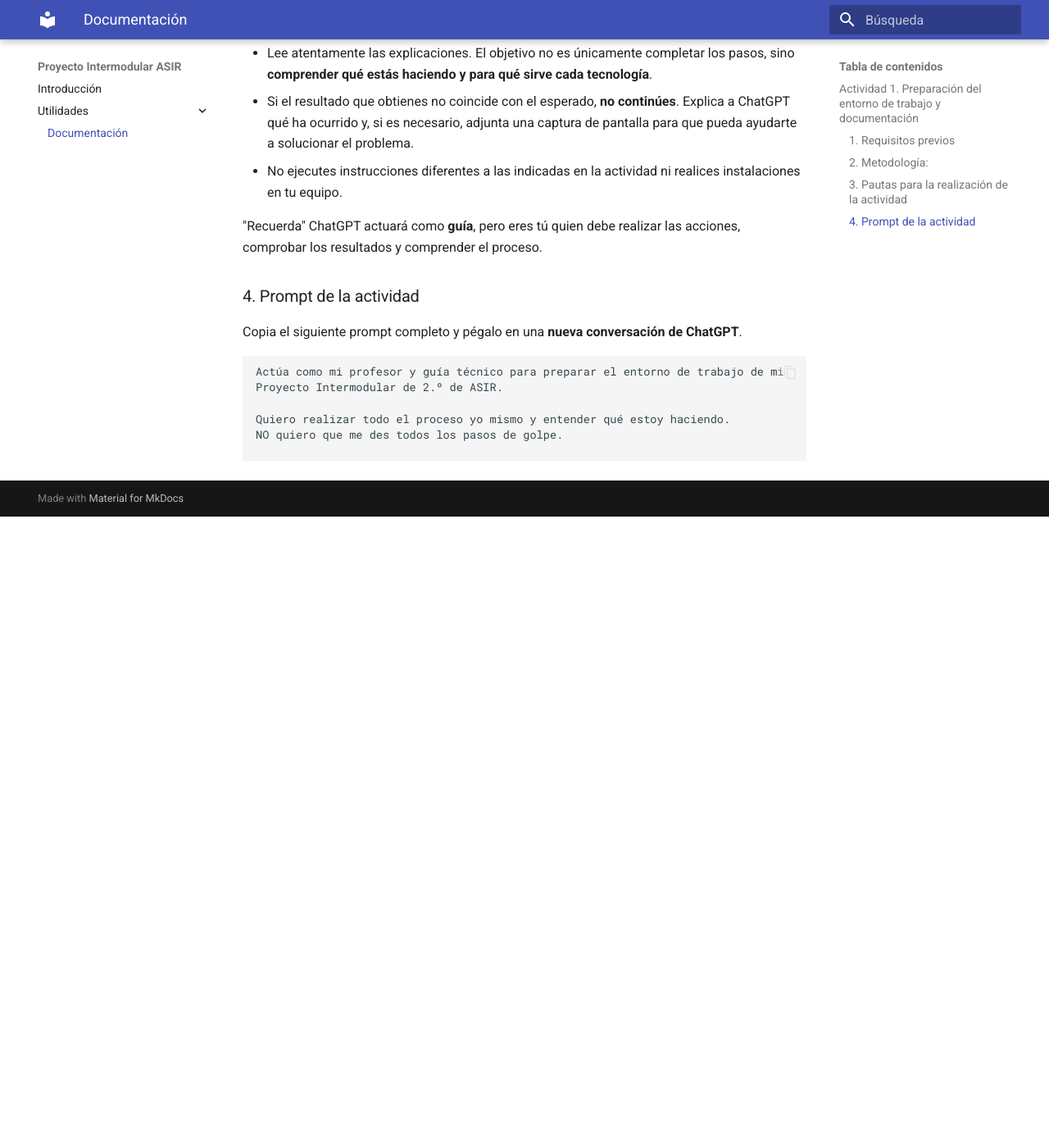
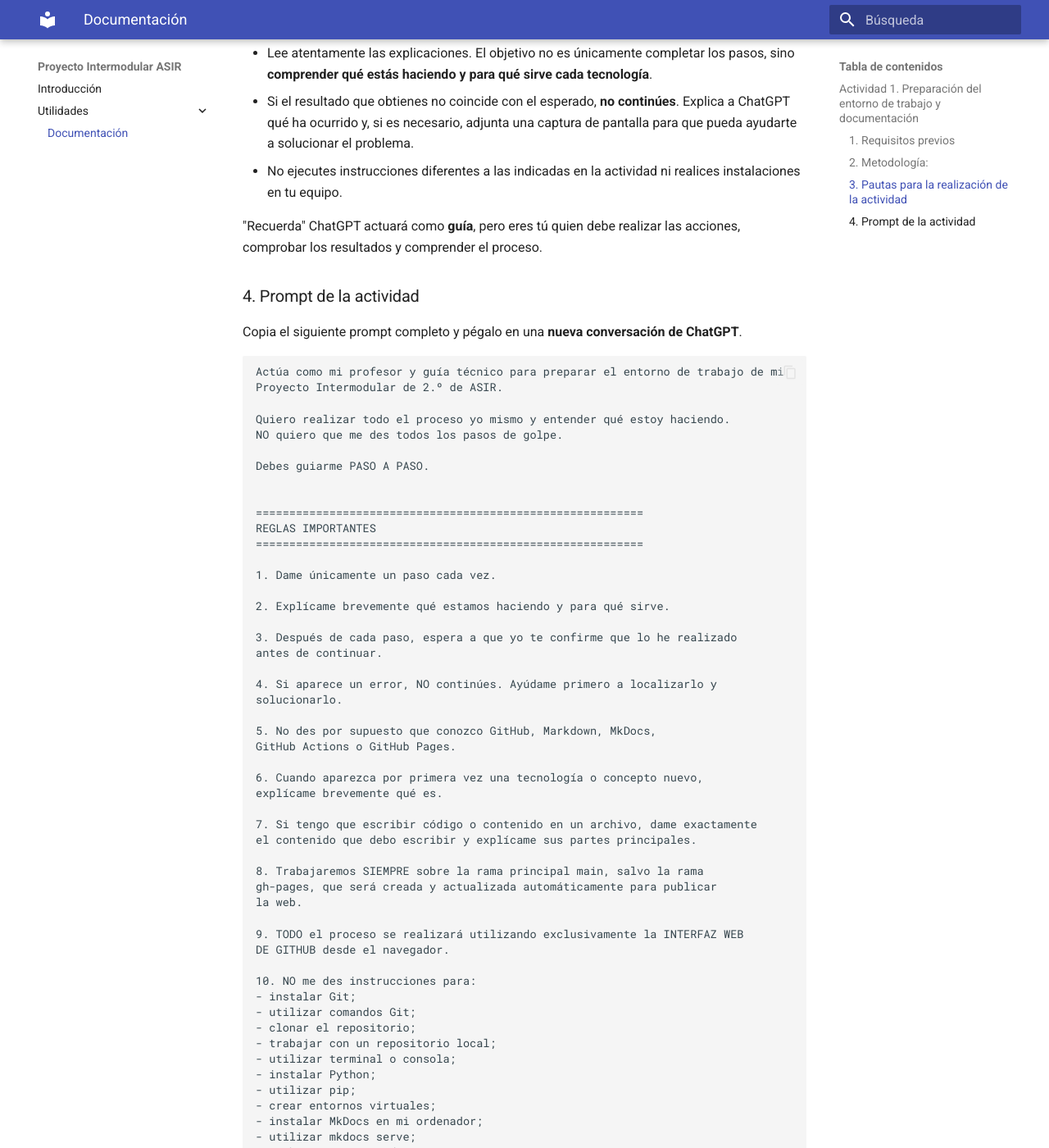
Before and after one commit to lidia1900/Proyecto-Intermodular-ASIR, an MkDocs documentation site: the page built from docs/Utilidades/Documentacion.md, in a window 1280 px wide and 1400 px high, scrolled down 1609 px. Shown: the whole window at 82% size. Built offline with MkDocs 1.6.1 and Material for MkDocs 9.7.7, drawn with Linux system fonts in a browser that asks for light colours; before the commit the page ends 2239 px from its top, so only the background shows below that.

Commit message:
Reduce max-height for highlighted prompts

```diff
--- a/docs/stylesheets/extra.css
+++ b/docs/stylesheets/extra.css
@@ -1,4 +1,4 @@
-.prompt-scroll pre {
-    max-height: 8em;
+.prompt-scroll .highlight pre {
+    max-height: 7em;
     overflow-y: auto;
 }
```
